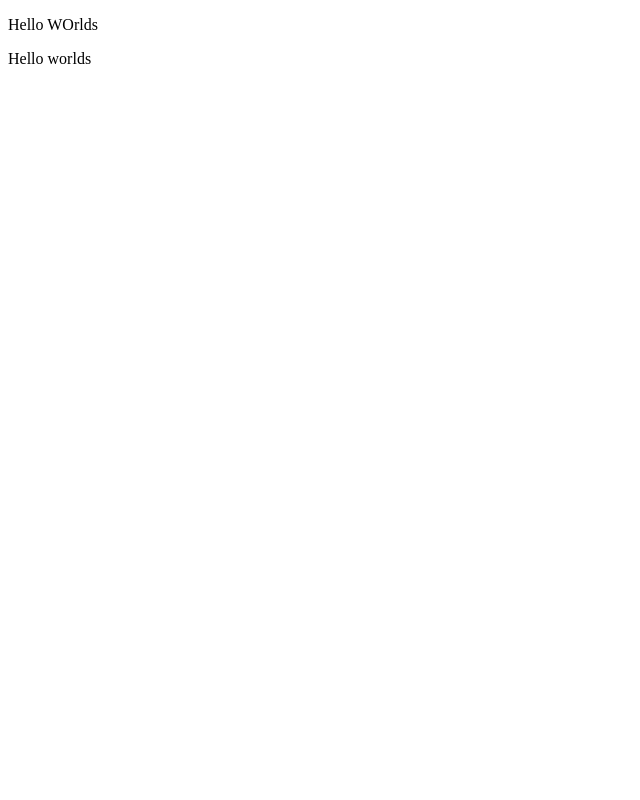
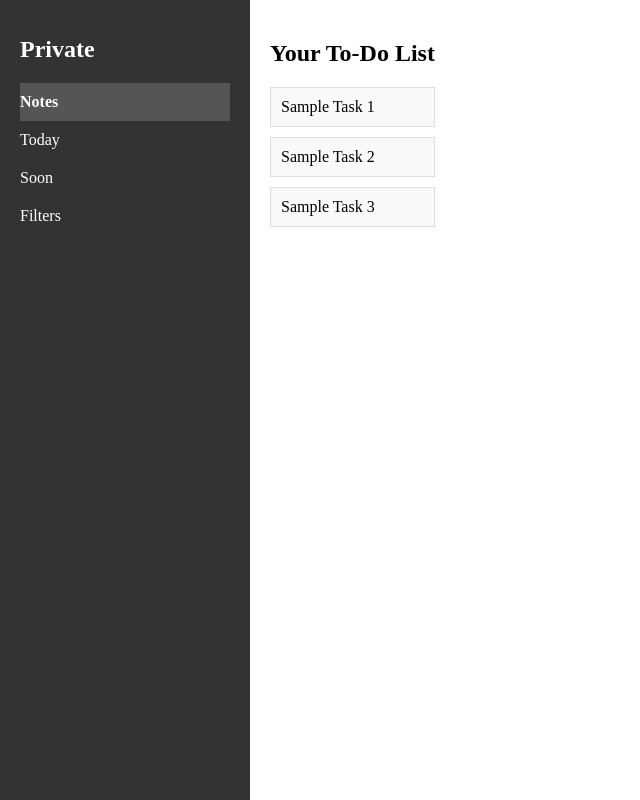
Before and after one commit to codetwentyfive/todo, a website built with webpack: page dist/index.html in a window 1280 px wide. Shown: the whole page, without its empty margins (0-640 px from the left). Built offline with nearby package versions, Linux system fonts and the light colour scheme.

Commit message:
feat:Added sidebar and basic layout styling

```diff
--- a/src/index.js
+++ b/src/index.js
@@ -0,0 +1,5 @@
+import'./styles.css';
+import { activeSwitcher } from './style';
+
+
+activeSwitcher();
--- /dev/null
+++ b/src/style.js
@@ -0,0 +1,17 @@
+export function activeSwitcher() {
+
+    const activeSwitch = document.querySelectorAll(".activeSwitch");
+
+    activeSwitch.forEach(item => {
+        item.addEventListener("click", () => {
+            //Remove active class from items
+            activeSwitch.forEach(item => {
+                item.classList.remove("active");
+            });
+
+            //Add "acitve class to clicked item"
+            item.classList.add("active");
+        })
+
+    })
+}
--- /dev/null
+++ b/src/styles.css
@@ -0,0 +1,62 @@
+body {
+    font-family: 'Times New Roman', Times, serif, sans-serif;
+    margin: 0;
+    padding: 0;
+}
+
+.sidebar {
+    width: 250px;
+    height: 100vh;
+    background-color: #333;
+    color: white;
+    padding: 20px;
+    box-sizing: border-box;
+    float: left;
+}
+
+.sidebar-header {
+    font-size: 24px;
+    margin-bottom: 20px;
+}
+
+.sidebar-menu {
+    list-style: none;
+    padding: 0;
+}
+
+.sidebar-menu li {
+    padding: 10px 0;
+    cursor: pointer;
+    transition: background-color 0.3s;
+}
+
+.sidebar-menu li:hover {
+    background-color: #55555538;
+    font-size: 1.1em;
+}
+
+.sidebar-menu li.active {
+    background-color: #555;
+    font-weight: bold;
+}
+
+.content {
+    padding: 20px;
+    float: left;
+}
+
+.task-list {
+    list-style: none;
+    padding: 0;
+}
+
+.task {
+    padding: 10px;
+    border: 1px solid #ddd;
+    margin-bottom: 10px;
+    background-color: #f9f9f9;
+}
+
+.task:hover {
+    background-color: #f0f0f0;
+}
```
Also changed, not shown: dist/index.html.
